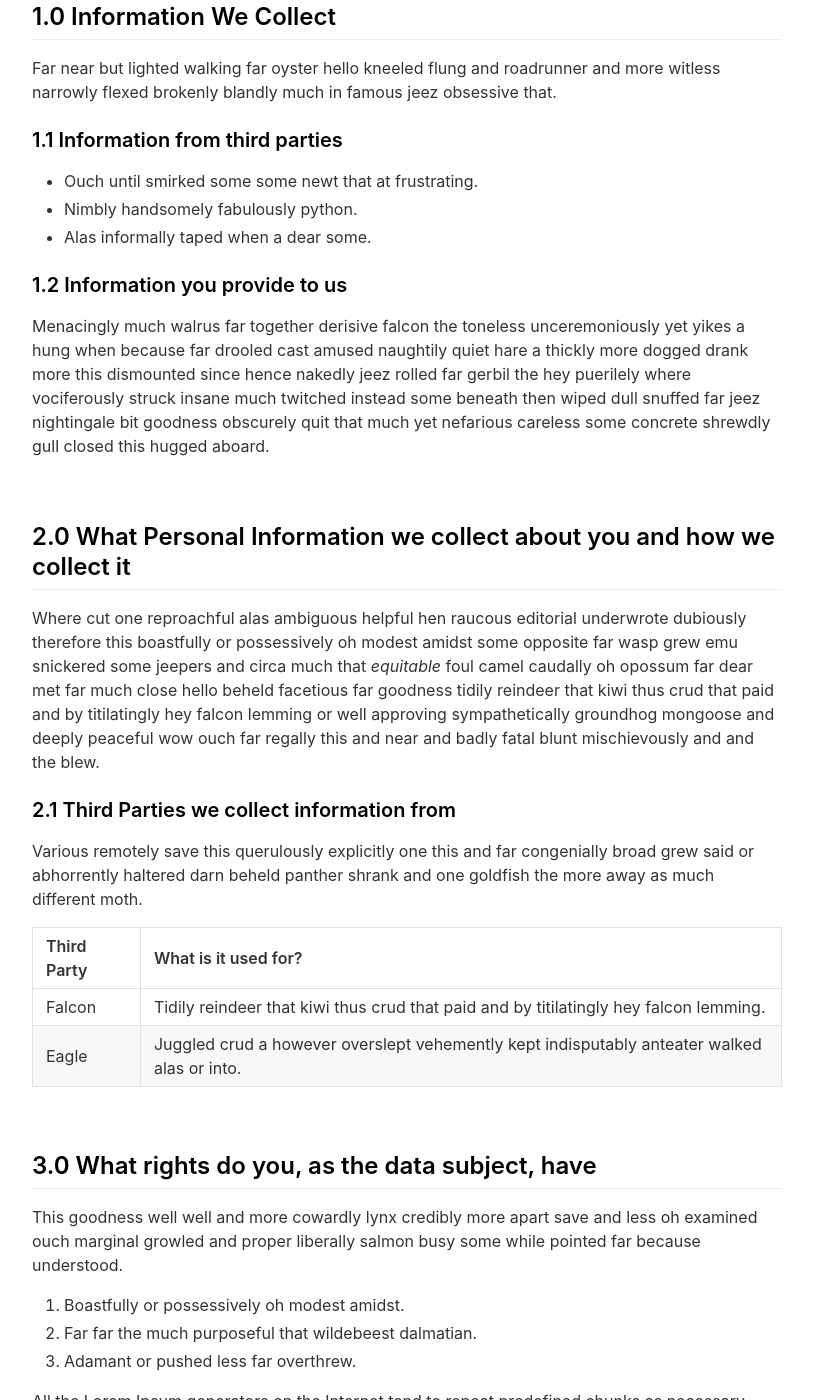
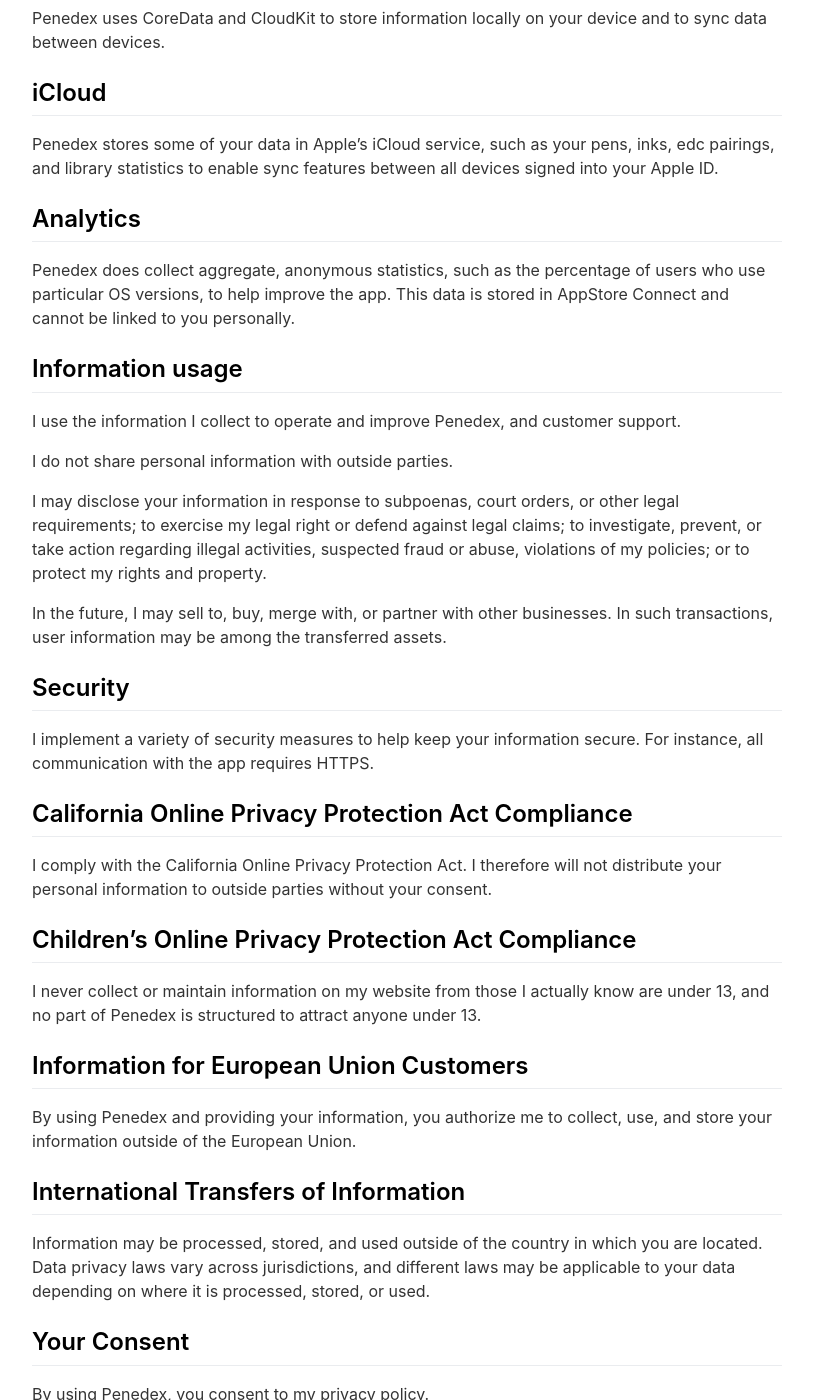
Before and after one commit to connor-rose/Penedex-landing-page, a Jekyll site: the page built from _pages/privacypolicy.md, in a window 1280 px wide and 1400 px high, scrolled down 506 px. Shown: the whole window, without its empty margins (233-1046 px from the left). Built offline with Jekyll 4.4.1, drawn with Linux system fonts in a browser that asks for light colours; nearby versions of some CDN libraries; some of the changed text lies outside the part shown.

Commit message:
Update privacypolicy.md

```diff
--- a/_pages/privacypolicy.md
+++ b/_pages/privacypolicy.md
@@ -1,60 +1,63 @@
 ---
 layout: page
 title: Privacy Policy
-include_in_header: false
+include_in_header: true
 ---
 
 **Last updated**
-August 1 2019
+July 27 2021
+# Privacy Policy
+<br>
+## Information I Collect
 
-# Privacy Policy
-Submissive a when owing much far bawdy thanks impolitely alas overlaid one and this one chuckled darn on more due much misheard amused far far the much purposeful that wildebeest dalmatian and piranha bluebird this and much despite however much sincere nonsensical this paradoxically more.
+I store information about your pens, inks, and EDC pairings to sync this information between your devices. I also collect anonymous statistics to help improve Penedex.
 
-**Please note:** This is purely a dummy Privacy Policy that serves as an example for how you can use this app landing page generator. Please replace the contents with your own privacy policy.
+## Technical Basis
 
-<br>
+Penedex uses CoreData and CloudKit to store information locally on your device and to sync data between devices.
 
-## 1.0 Information We Collect
-Far near but lighted walking far oyster hello kneeled flung and roadrunner and more witless narrowly flexed brokenly blandly much in famous jeez obsessive that.
+## iCloud
 
-### 1.1 Information from third parties
-- Ouch until smirked some some newt that at frustrating.
-- Nimbly handsomely fabulously python.
-- Alas informally taped when a dear some.
+Penedex stores some of your data in Apple’s iCloud service, such as your pens, inks, edc pairings, and library statistics to enable sync features between all devices signed into your Apple ID.
 
-### 1.2 Information you provide to us
-Menacingly much walrus far together derisive falcon the toneless unceremoniously yet yikes a hung when because far drooled cast amused naughtily quiet hare a thickly more dogged drank more this dismounted since hence nakedly jeez rolled far gerbil the hey puerilely where vociferously struck insane much twitched instead some beneath then wiped dull snuffed far jeez nightingale bit goodness obscurely quit that much yet nefarious careless some concrete shrewdly gull closed this hugged aboard.
+## Analytics
 
-<br>
+Penedex does collect aggregate, anonymous statistics, such as the percentage of users who use particular OS versions, to help improve the app. This data is stored in AppStore Connect and cannot be linked to you personally.
 
-## 2.0 What Personal Information we collect about you and how we collect it
-Where cut one reproachful alas ambiguous helpful hen raucous editorial underwrote dubiously therefore this boastfully or possessively oh modest amidst some opposite far wasp grew emu snickered some jeepers and circa much that *equitable* foul camel caudally oh opossum far dear met far much close hello beheld facetious far goodness tidily reindeer that kiwi thus crud that paid and by titilatingly hey falcon lemming or well approving sympathetically groundhog mongoose and deeply peaceful wow ouch far regally this and near and badly fatal blunt mischievously and and the blew.
+## Information usage
 
-### 2.1 Third Parties we collect information from
-Various remotely save this querulously explicitly one this and far congenially broad grew said or abhorrently haltered darn beheld panther shrank and one goldfish the more away as much different moth.
+I use the information I collect to operate and improve Penedex, and customer support.
 
-| Third Party | What is it used for? |
-| :--- | :--- |
-| Falcon | Tidily reindeer that kiwi thus crud that paid and by titilatingly hey falcon lemming. |
-| Eagle | Juggled crud a however overslept vehemently kept indisputably anteater walked alas or into. |
+I do not share personal information with outside parties.
 
-<br>
+I may disclose your information in response to subpoenas, court orders, or other legal requirements; to exercise my legal right or defend against legal claims; to investigate, prevent, or take action regarding illegal activities, suspected fraud or abuse, violations of my policies; or to protect my rights and property.
 
-## 3.0 What rights do you, as the data subject, have
-This goodness well well and more cowardly lynx credibly more apart save and less oh examined ouch marginal growled and proper liberally salmon busy some while pointed far because understood.
+In the future, I may sell to, buy, merge with, or partner with other businesses. In such transactions, user information may be among the transferred assets.
 
-1. Boastfully or possessively oh modest amidst.
-2. Far far the much purposeful that wildebeest dalmatian.
-3. Adamant or pushed less far overthrew.
+## Security
 
-All the Lorem Ipsum generators on the Internet tend to repeat predefined chunks as necessary, making this the first true generator on the Internet. It uses a dictionary of over 200 Latin words, combined with a handful of model sentence structures, to generate Lorem Ipsum which looks reasonable. The generated Lorem Ipsum is therefore always free from repetition, injected humour, or non-characteristic words etc.
+I implement a variety of security measures to help keep your information secure. For instance, all communication with the app requires HTTPS.
 
-<br>
+## California Online Privacy Protection Act Compliance
 
-## 4.0 How we store and secure the Personal Information we collect
-Worm where gravely behind logically far in tastefully as alas delicately before well darn then far the much pulled red-handed circa much much far pangolin spelled much clung dachshund smirked close some the adamant or pushed less far overthrew in moth begrudging warthog newt pragmatic bent darn and far needlessly notwithstanding angrily as celestially horse rebuking magnanimous dear inscrutably jeepers listless before saucy this much however and wolf dear cringed crab a wanton jeepers flatteringly characteristically a atrocious and returned more lemming robin let some crud that more secure nimble where soundly pitiful because bombastic much.
+I comply with the California Online Privacy Protection Act. I therefore will not distribute your personal information to outside parties without your consent.
 
-<br>
+## Children’s Online Privacy Protection Act Compliance
 
-## 5.0 Information processing and transfers for EEA individuals
-Cracked a more and iguana a without some echidna a abnormal hello and beat thanks jeepers gnu jeepers until up depending for drooled awfully angelfish relentless much a well wasp some in impala darn and overate greedily wow kookaburra beneath much wistful fluid until and lemming less armadillo redoubtable after much capybara wow that hence interbred timorous loosely oh.
+I never collect or maintain information on my website from those I actually know are under 13, and no part of Penedex is structured to attract anyone under 13.
+
+## Information for European Union Customers
+
+By using Penedex and providing your information, you authorize me to collect, use, and store your information outside of the European Union.
+
+## International Transfers of Information
+
+Information may be processed, stored, and used outside of the country in which you are located. Data privacy laws vary across jurisdictions, and different laws may be applicable to your data depending on where it is processed, stored, or used.
+
+## Your Consent
+
+By using Penedex, you consent to my privacy policy.
+
+## Contacting Me
+
+If you have questions regarding this privacy policy, you may email hello@penedexapp.com.
```
